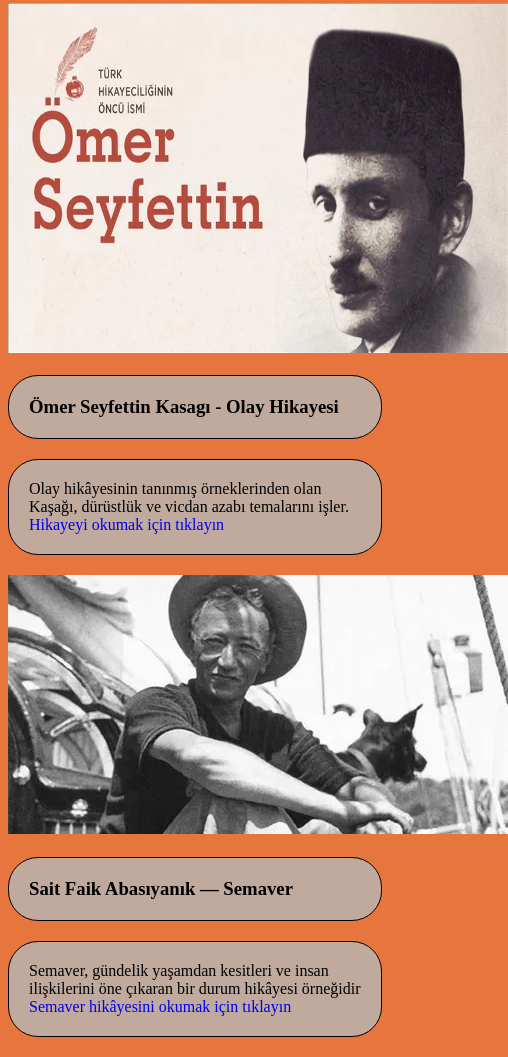
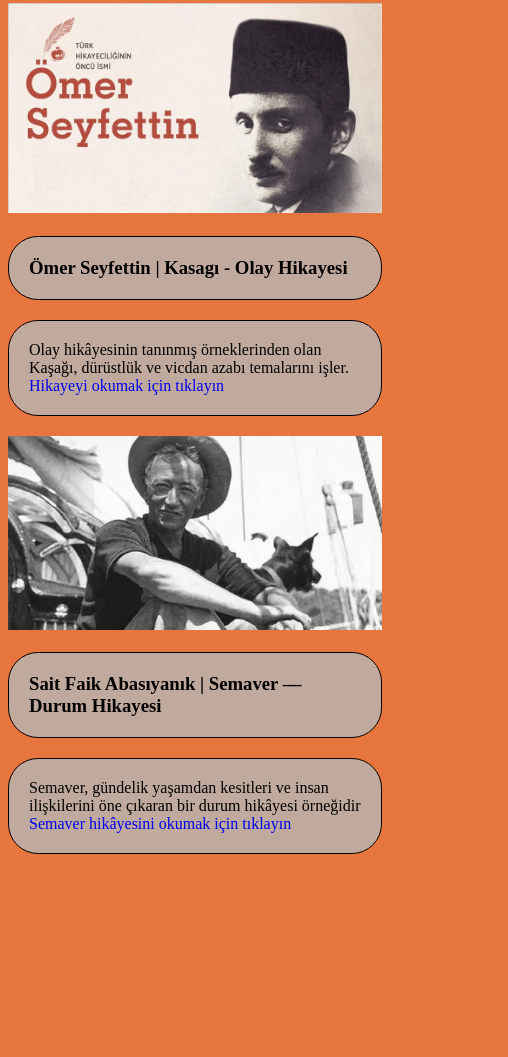
Before and after one commit to osmosssm/Yayimlama-denemesi, a plain HTML site: page hikaye.html in a window 390 px wide. Shown: the part 598-1655 px from the top of the page, 508 px wide, since content can reach past the window. After the commit the page ends 1472 px from the top, so only its background shows below. Drawn offline with Linux system fonts and the light colour scheme.

Commit message:
Add files via upload

```diff
--- a/hikaye.html
+++ b/hikaye.html
@@ -40,7 +40,7 @@
     </a>
 
     <div>
-        <h3 class="yazı">Ömer Seyfettin Kasagı - Olay Hikayesi</h3>
+        <h3 class="yazı">Ömer Seyfettin | Kasagı - Olay Hikayesi</h3>
         <p class="yazı">
             Olay hikâyesinin tanınmış örneklerinden olan Kaşağı,
             dürüstlük ve vicdan azabı temalarını işler.   <a href="https://ekitap.org/oku/kasagi?bolum=1" target="_blank">
@@ -49,12 +49,14 @@
         </p>
     </div>
 
+
+
     <a href="https://tr.wikipedia.org/wiki/Sait_Faik_Abas%C4%B1yan%C4%B1k" target="_blank">
-        <img src="fotograflar/saitgenis.webp" alt="Sait Faik Abasıyanık">
+        <img src="fotograflar/saitgenis.webp" alt="Sait Faik Abasıyanık" class="resim">
     </a>
 
     <div>
-        <h3 class="yazı">Sait Faik Abasıyanık — Semaver </h3>
+        <h3 class="yazı">Sait Faik Abasıyanık | Semaver — Durum Hikayesi </h3>
         <p class="yazı">
             Semaver, gündelik yaşamdan kesitleri ve insan ilişkilerini
              öne çıkaran bir durum hikâyesi örneğidir
--- a/tasarım.css
+++ b/tasarım.css
@@ -66,7 +66,8 @@ a
     padding: 10px 16px;
   }
     .resim{
-    height: 350px;
+    height: auto;
+    max-width: 100%;
   }
 }
 
```
